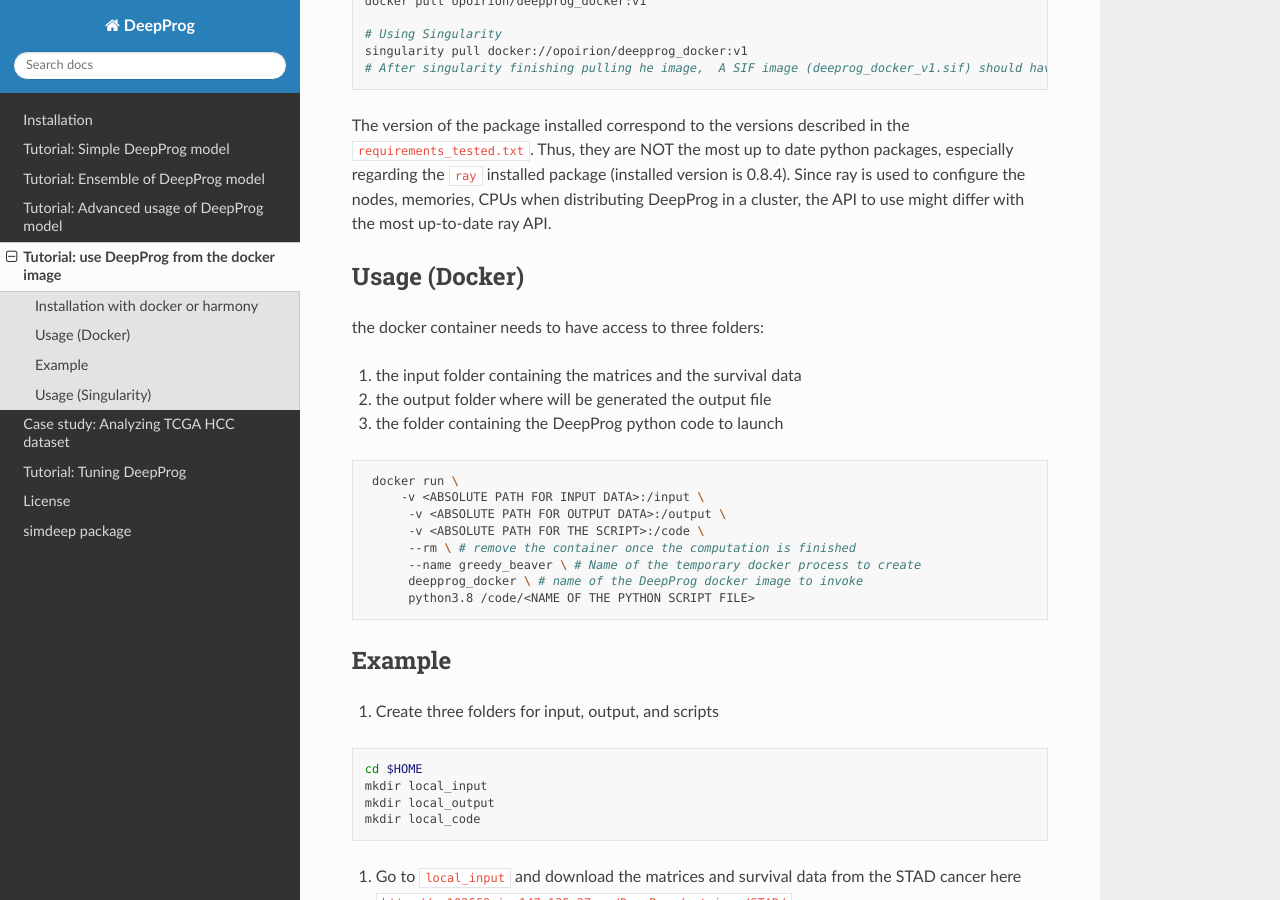
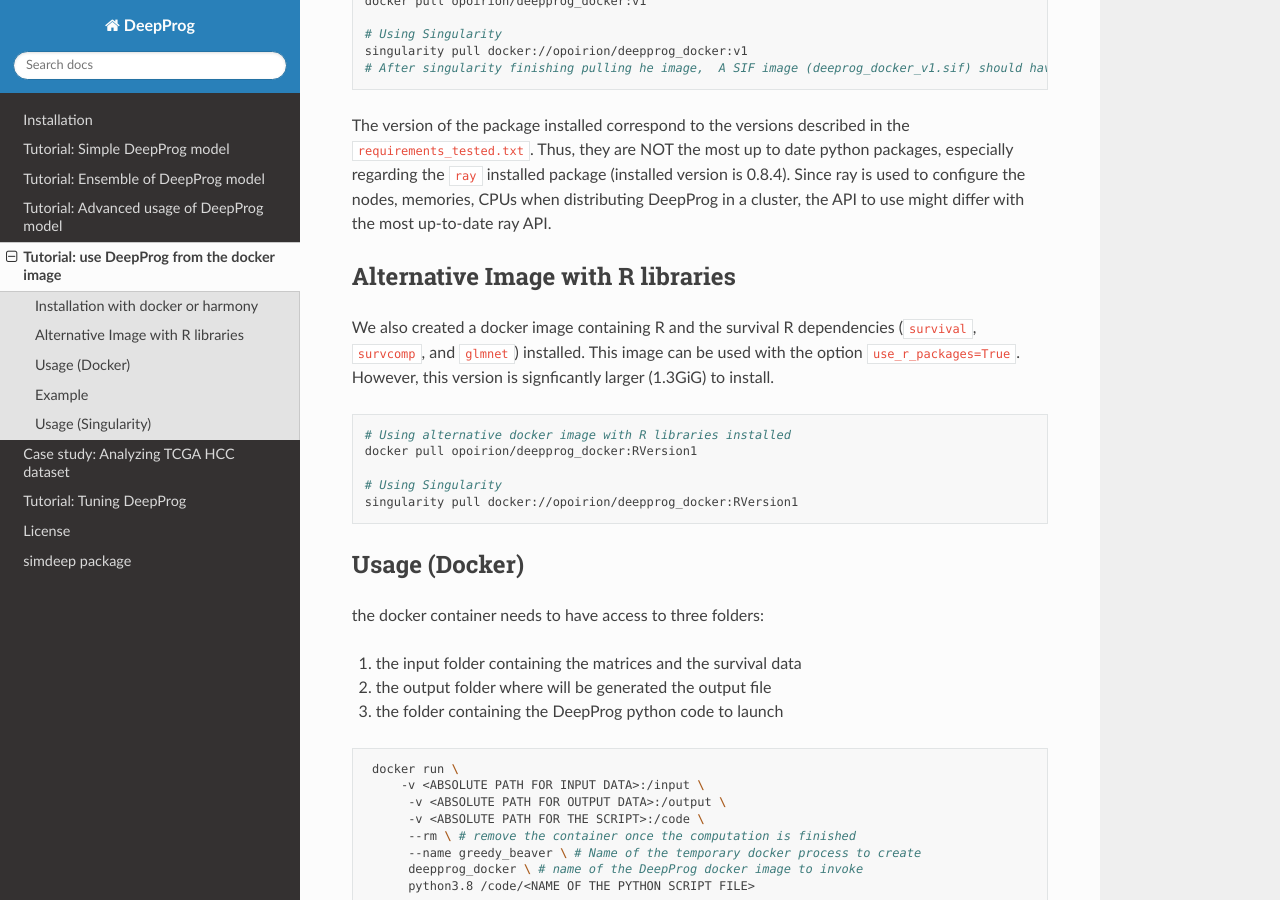
Before and after one commit to lanagarmire/DeepProg, a Sphinx documentation site: the page built from docs/usage_with_docker.md, in a window 1280 px wide and 900 px high, scrolled down 398 px. Built offline with Sphinx 7.4.7 and the Read the Docs theme 2.0.0, drawn with Linux system fonts in a browser that asks for light colours.

Commit message:
update docker docs for R library

````diff
--- a/docs/usage_with_docker.md
+++ b/docs/usage_with_docker.md
@@ -15,6 +15,18 @@ singularity pull docker://opoirion/deepprog_docker:v1
 ```
 
 The version of the package installed correspond to the versions described in the `requirements_tested.txt`. Thus, they are NOT the most up to date python packages, especially regarding the `ray` installed package (installed version is 0.8.4). Since ray is used to configure the nodes, memories, CPUs when distributing DeepProg in a cluster, the API to use might differ with the most up-to-date ray API.
+
+## Alternative Image with R libraries
+
+We also created a docker image containing R and the survival R dependencies (`survival`, `survcomp`, and `glmnet`) installed. This image can be used with the option `use_r_packages=True`. However, this version is signficantly larger (1.3GiG) to install.
+
+```bash
+# Using alternative docker image with R libraries installed
+docker pull opoirion/deepprog_docker:RVersion1
+
+# Using Singularity
+singularity pull docker://opoirion/deepprog_docker:RVersion1
+```
 
 ## Usage (Docker)
 the docker container needs to have access to three folders:
````
